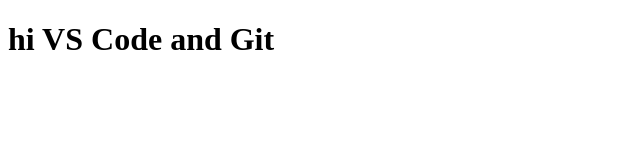
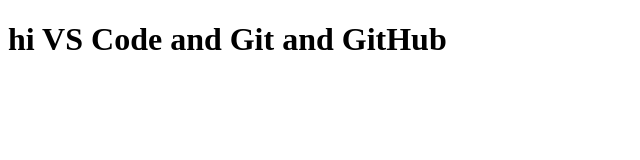
Before and after one commit to mralexande/hello_vscode, a plain HTML site: page index.html in a window 1280 px wide. Shown: the whole page, without its empty margins (0-640 px from the left). Drawn offline with Linux system fonts and the light colour scheme.

Commit message:
third commit

```diff
--- a/index.html
+++ b/index.html
@@ -7,6 +7,6 @@
     <title>Document</title>
 </head>
 <body>
-  <h1>hi VS Code and Git</h1>
+  <h1>hi VS Code and Git and GitHub</h1>
 </body>
 </html>
```
